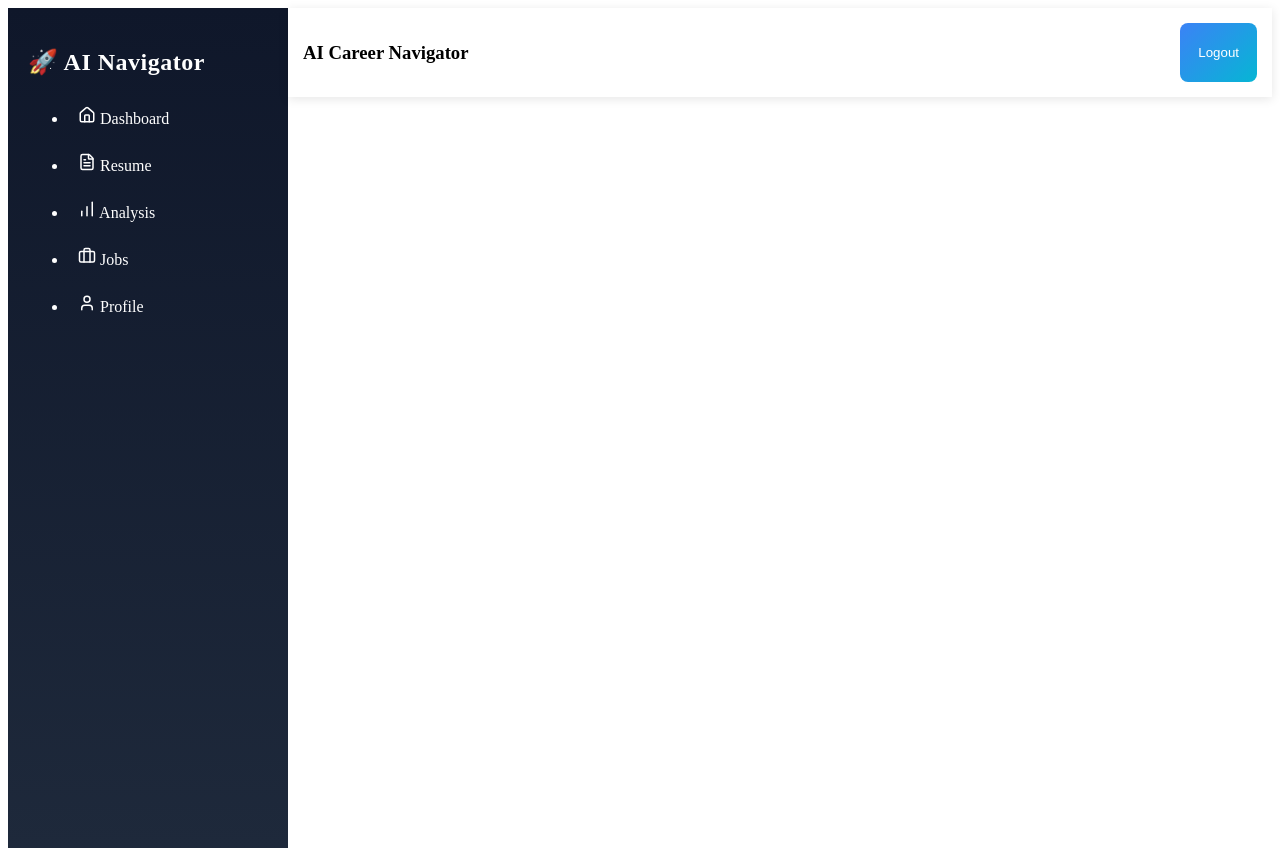
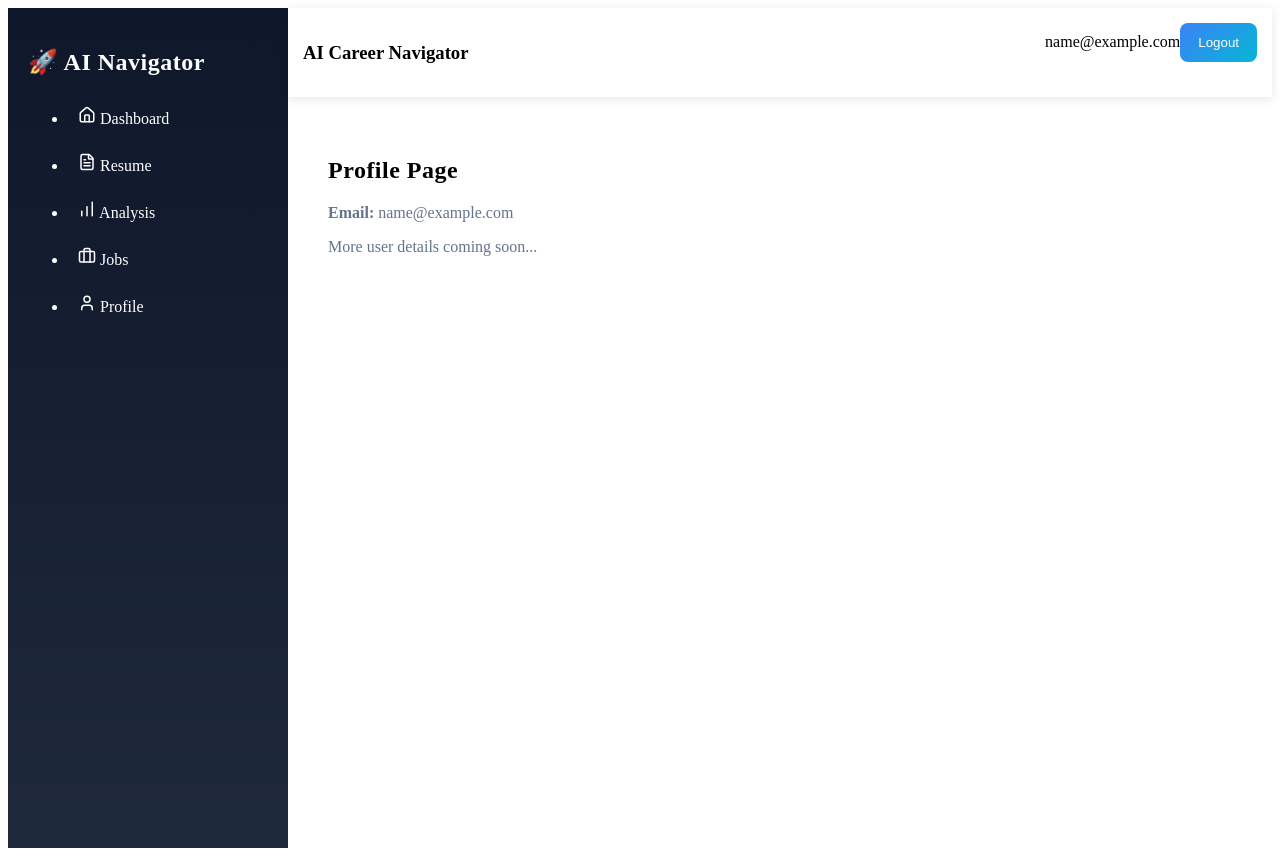
Before and after one commit to dinesh1583/career-roadmap-ai, a React (Create React App) app in the folder frontend/: page /profile in a window 1280 px wide. Built offline with nearby package versions, Linux system fonts and the light colour scheme; sample sign-in values are in the browser's storage.

Commit message:
Day 23: Implement JWT decoding, display user email in navbar, and create profile page with protected routing

```diff
--- a/frontend/package.json
+++ b/frontend/package.json
@@ -9,6 +9,7 @@
     "@testing-library/user-event": "^13.5.0",
     "axios": "^1.13.6",
     "framer-motion": "^12.38.0",
+    "jwt-decode": "^4.0.0",
     "lucide-react": "^0.577.0",
     "react": "^19.2.4",
     "react-dom": "^19.2.4",
--- a/frontend/src/App.js
+++ b/frontend/src/App.js
@@ -9,6 +9,7 @@ import ResumePage from "./pages/ResumePage";
 import AnalysisPage from "./pages/AnalysisPage";
 import Login from "./pages/Login";
 import Register from "./pages/Register";
+import Profile from "./pages/Profile";
 
 function App() {
   const isLoggedIn = localStorage.getItem("token");
@@ -45,6 +46,12 @@ function App() {
             <Route path="/login" element={<Login />} />
             <Route path="/register" element={<Register />} />
 
+            {/* 🔐 Protected Profile route */}
+            <Route
+              path="/profile"
+              element={isLoggedIn ? <Profile /> : <Navigate to="/login" />}
+            />
+
           </Routes>
         </div>
       </div>
--- a/frontend/src/components/Navbar.js
+++ b/frontend/src/components/Navbar.js
@@ -1,15 +1,28 @@
+import { jwtDecode } from "jwt-decode";
+
 function Navbar() {
+  const token = localStorage.getItem("token");
+
+  let userEmail = "";
+
+  if (token) {
+    const decoded = jwtDecode(token);
+    userEmail = decoded.email;
+  }
+
   const logout = () => {
     localStorage.removeItem("token");
-
-    // ✅ Redirect after logout
     window.location.href = "/login";
   };
 
   return (
     <div className="navbar">
       <h3>AI Career Navigator</h3>
-      <button onClick={logout}>Logout</button>
+
+      <div>
+        <span>{userEmail}</span>
+        <button onClick={logout}>Logout</button>
+      </div>
     </div>
   );
 }
--- /dev/null
+++ b/frontend/src/pages/Profile.js
@@ -0,0 +1,23 @@
+import { jwtDecode } from "jwt-decode";
+
+function Profile() {
+  const token = localStorage.getItem("token");
+
+  let user = {};
+
+  if (token) {
+    user = jwtDecode(token);
+  }
+
+  return (
+    <div className="page">
+      <h2>Profile Page</h2>
+
+      <p><strong>Email:</strong> {user.email}</p>
+
+      <p>More user details coming soon...</p>
+    </div>
+  );
+}
+
+export default Profile;
```
Also changed, not shown: 1 other file (tests, documents, lock files or other folders).
